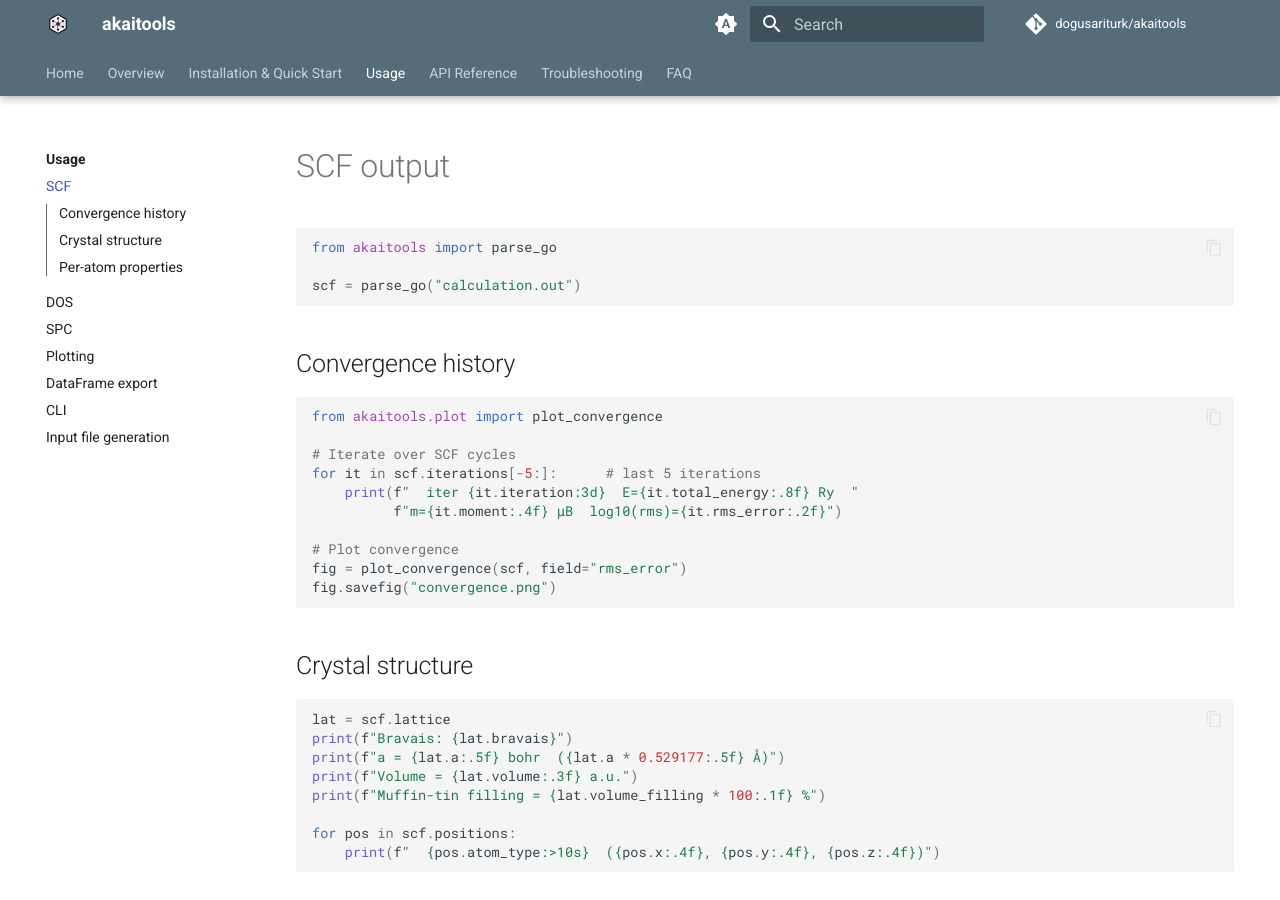
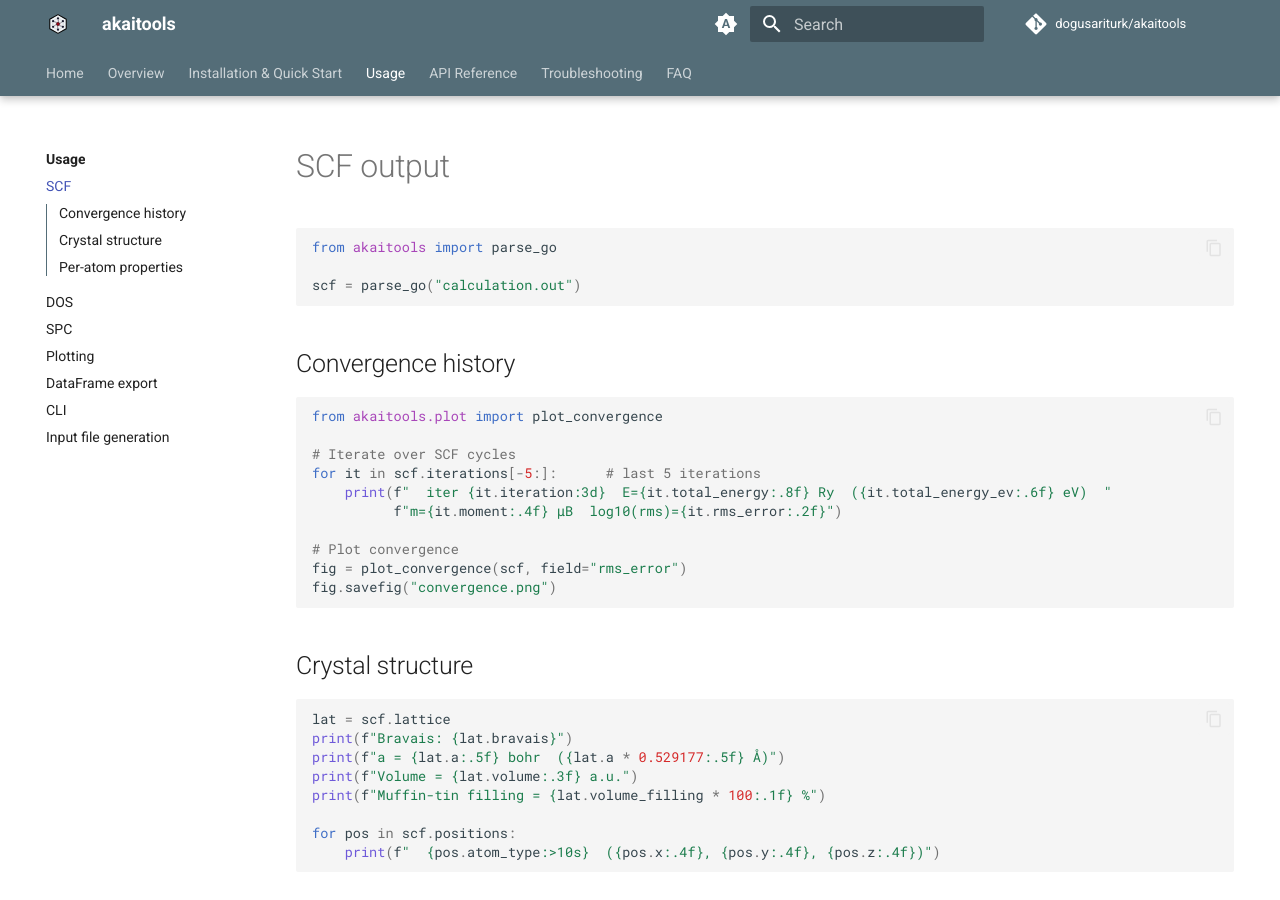
Before and after one commit to dogusariturk/akaitools, an MkDocs documentation site: the page built from docs/usage/scf.md, in a window 1280 px wide and 900 px high. Built offline with MkDocs 1.6.1 and Material for MkDocs 9.7.7, drawn with Linux system fonts in a browser that asks for light colours; comment, search, counter and statistics services are not loaded.

Commit message:
Update documentation to include total energy in eV for plotting and SCF output

```diff
--- a/docs/usage/scf.md
+++ b/docs/usage/scf.md
@@ -13,7 +13,7 @@ from akaitools.plot import plot_convergence
 
 # Iterate over SCF cycles
 for it in scf.iterations[-5:]:      # last 5 iterations
-    print(f"  iter {it.iteration:3d}  E={it.total_energy:.8f} Ry  "
+    print(f"  iter {it.iteration:3d}  E={it.total_energy:.8f} Ry  ({it.total_energy_ev:.6f} eV)  "
           f"m={it.moment:.4f} μB  log10(rms)={it.rms_error:.2f}")
 
 # Plot convergence
```
Also changed, not shown: docs/usage/plotting.md (+1 -1 lines).
